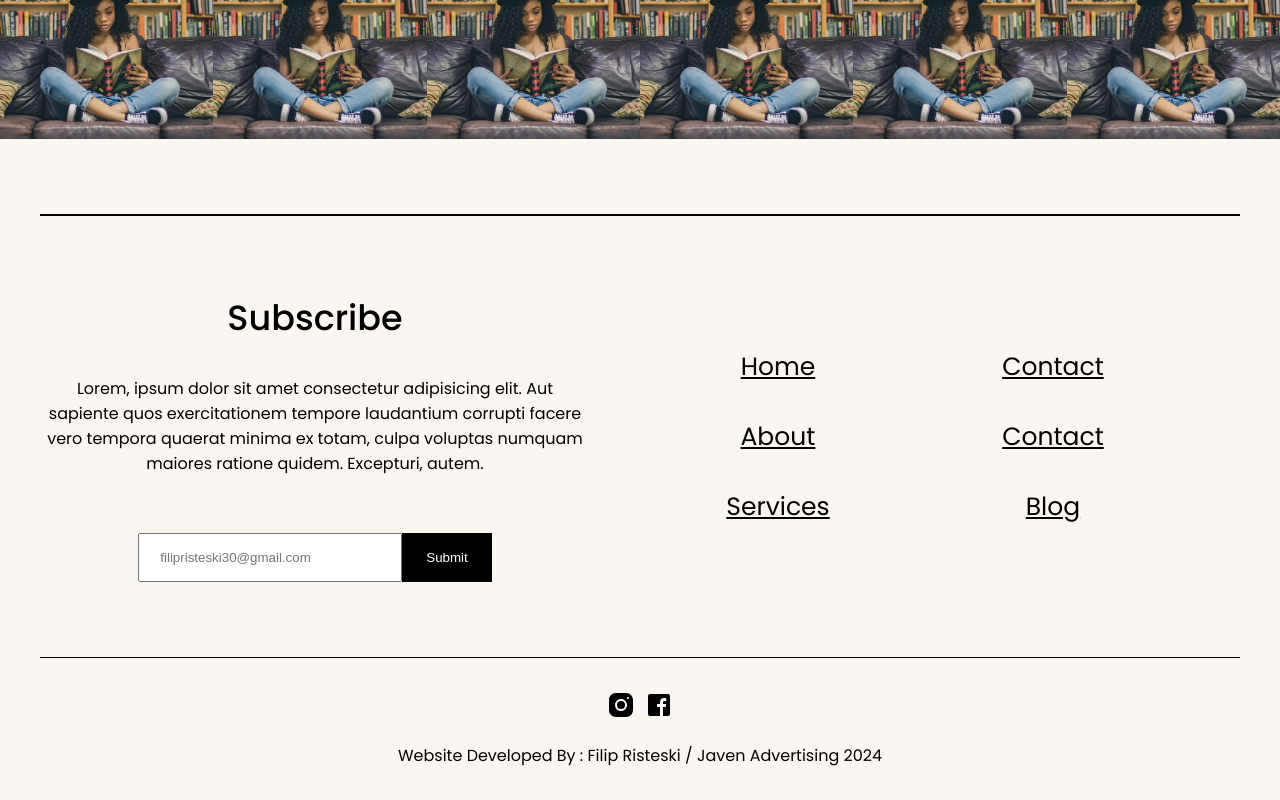
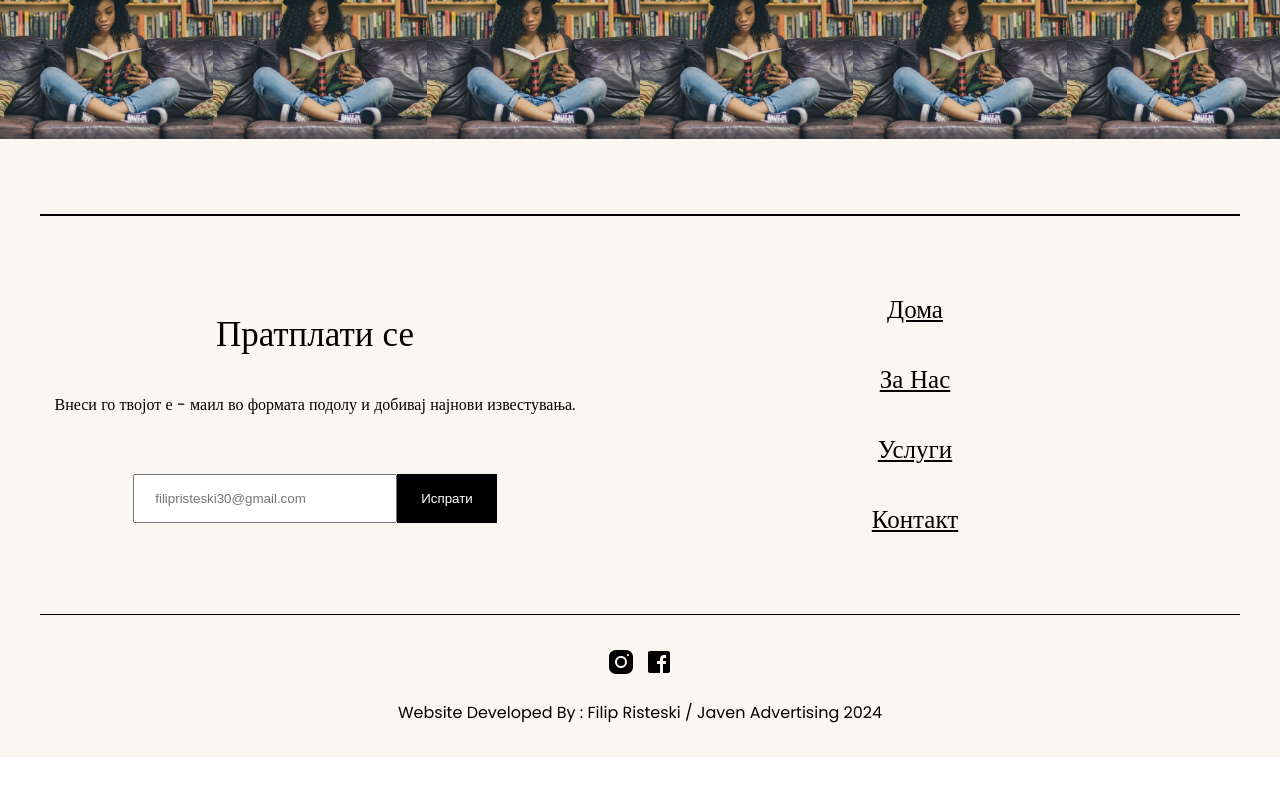
Before and after one commit to filipristeski23/Javen-Advertising, a React (Vite) app: page /AboutUsPage in a window 1280 px wide. Shown: the part 3755-4555 px from the top of the page. After the commit the page ends 4512 px from the top, so only its background shows below. Built offline with nearby package versions, Linux system fonts and the light colour scheme.

Commit message:
Finished working on some content updates

```diff
--- a/src/components/ContactForm.jsx
+++ b/src/components/ContactForm.jsx
@@ -101,12 +101,10 @@ function ContactForm() {
     <ContactFormSection>
       <ContactFormSectionContainer>
         <LeftSide>
-          <H3>Subscribe</H3>
+          <H3>Пратплати се</H3>
           <H4>
-            Lorem, ipsum dolor sit amet consectetur adipisicing elit. Aut
-            sapiente quos exercitationem tempore laudantium corrupti facere vero
-            tempora quaerat minima ex totam, culpa voluptas numquam maiores
-            ratione quidem. Excepturi, autem.
+            Внеси го твојот е - маил во формата подолу и добивај најнови
+            известувања.
           </H4>
           <Form onSubmit={handleSubmit}>
             <Input
@@ -115,19 +113,15 @@ function ContactForm() {
               value={email}
               onChange={handleInputChange}
             ></Input>
-            <Button type="submit">Submit</Button>
+            <Button type="submit">Испрати</Button>
           </Form>
         </LeftSide>
         <RightSide>
           <Div>
-            <StyledLink to="/">Home</StyledLink>
-            <StyledLink to="/AboutUsPage">About</StyledLink>
-            <StyledLink to="/">Services</StyledLink>
-          </Div>
-          <Div>
-            <StyledLink to="/">Contact</StyledLink>
-            <StyledLink to="/">Contact</StyledLink>
-            <StyledLink to="/">Blog</StyledLink>
+            <StyledLink to="/">Дома</StyledLink>
+            <StyledLink to="/AboutUsPage">За Нас</StyledLink>
+            <StyledLink to="/">Услуги</StyledLink>
+            <StyledLink to="/">Контакт</StyledLink>
           </Div>
         </RightSide>
       </ContactFormSectionContainer>
--- a/src/components/Header.jsx
+++ b/src/components/Header.jsx
@@ -95,16 +95,13 @@ function Header() {
         <div>
           <Ulist>
             <Li>
-              <StyledLink to="AboutUsPage">ABOUT US</StyledLink>
+              <StyledLink to="/">Дома</StyledLink>
             </Li>
             <Li>
-              <StyledLink to="Services">SERVICES</StyledLink>
+              <StyledLink to="/AboutUsPage">За Нас</StyledLink>
             </Li>
             <Li>
-              <StyledLink to="Course">COURSE</StyledLink>
-            </Li>
-            <Li>
-              <StyledLink to="Blog">BLOG</StyledLink>
+              <StyledLink to="/Services">Услуги</StyledLink>
             </Li>
           </Ulist>
         </div>
```
